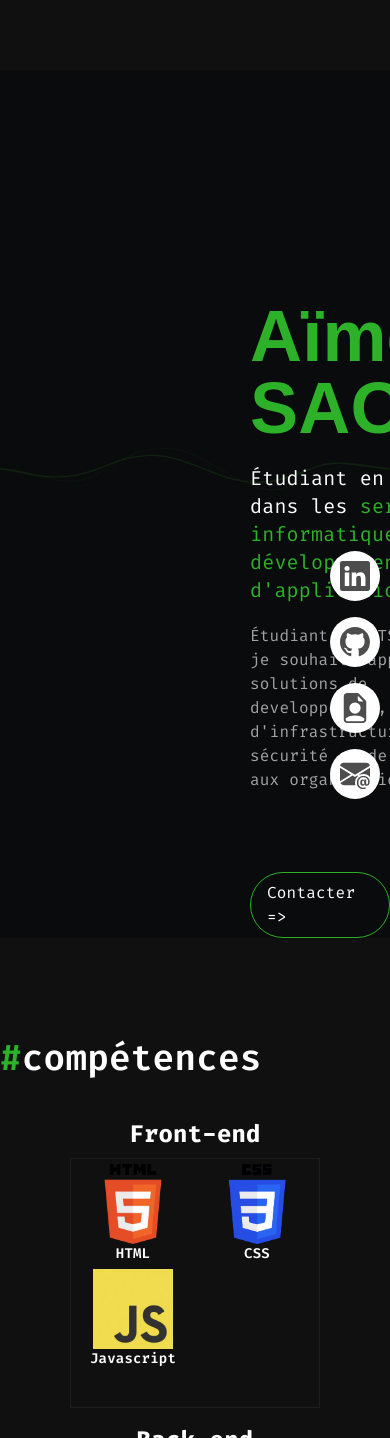
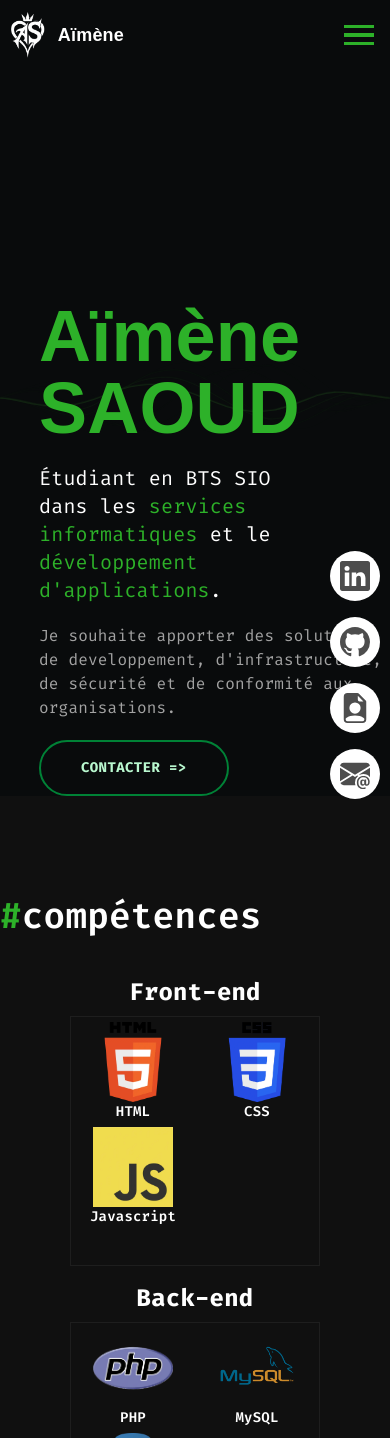
Before and after one commit to AimeneSD/Portefolio-pro, a React (Vite) app in the folder frontend/: page / in a window 390 px wide. Shown: the top 1438 px of the page. Built offline with nearby package versions, Linux system fonts and the light colour scheme; no server answers.

Commit message:
ajout composant bouton plus stylisé

```diff
--- a/frontend/package.json
+++ b/frontend/package.json
@@ -12,6 +12,7 @@
   "dependencies": {
     "@fontsource-variable/oswald": "^5.2.8",
     "@tailwindcss/vite": "^4.2.4",
+    "gsap": "^3.15.0",
     "lottie-react": "^2.4.1",
     "react": "^19.2.5",
     "react-dom": "^19.2.5",
--- a/frontend/src/components/Header.jsx
+++ b/frontend/src/components/Header.jsx
@@ -14,10 +14,10 @@ export default function Header() {
   const location = useLocation();
 
   return (
-    <header className="fixed top-0 w-full h-[70px] bg-bg-primary z-1000 flex items-center">
-      <nav className="relative flex justify-center items-center gap-[600px] w-full px-6 lg:px-[225px] z-1001">
+    <header className="fixed top-0 w-full h-[70px]  z-1000 flex items-center">
+      <nav className="relative flex justify-center items-center  w-full lg:gap-x-[10vw]  lg:px-[225px] z-1001">
         {/* ─── Logo + Titre ───────────────── */}
-        <Link to="/" className="flex items-center gap-2.5" id="header-logo">
+        <Link to="/" className="flex items-center gap-2.5 ml-[2vw]" id="header-logo">
           <img
             className="w-10 h-auto object-contain invert"
             src="/images/portfolio_icon.webp"
@@ -28,7 +28,7 @@ export default function Header() {
 
         {/* ─── Hamburger (mobile) ─────────── */}
         <button
-          className="flex lg:hidden flex-col gap-[5px] ml-auto cursor-pointer z-1200"
+          className="flex lg:hidden flex-col gap-[5px] mr-[4vw]  ml-auto cursor-pointer z-1200"
           onClick={() => setMenuOpen(!menuOpen)}
           aria-label="Menu de navigation"
           id="hamburger"
@@ -42,7 +42,7 @@ export default function Header() {
         <ul
           className={`
             lg:flex lg:ml-auto lg:flex-row lg:gap-[30px] lg:static lg:h-auto lg:w-auto lg:bg-transparent
-            fixed top-0 right-0 h-screen w-full bg-bg-primary
+            fixed max-lg:gap-y-15 max-lg:text-2xl   top-0 right-0 h-screen w-full bg-bg-primary
             flex flex-col items-center justify-center gap-8
             transition-transform duration-400 ease-in-out z-[1050]
             ${menuOpen ? 'translate-x-0' : 'translate-x-full lg:translate-x-0'}
--- /dev/null
+++ b/frontend/src/components/MachaButton.jsx
@@ -0,0 +1,49 @@
+import React, { useState } from 'react';
+
+const MachaButton = ({ label = "Label" , href = "#" }) => {
+  const [flairPos, setFlairPos] = useState({ x: 0, y: 0, scale: 0 });
+
+  const handleMouseMove = (e) => {
+    const rect = e.currentTarget.getBoundingClientRect();
+    // On calcule la position de la souris par rapport au bouton
+    const x = e.clientX - rect.left;
+    const y = e.clientY - rect.top;
+    setFlairPos({ x, y, scale: 1 });
+  };
+
+  const handleMouseLeave = () => {
+    setFlairPos((prev) => ({ ...prev, scale: 0 }));
+  };
+
+  return (
+    <a
+      href="#"
+      onMouseMove={handleMouseMove}
+      onMouseLeave={handleMouseLeave}
+      className="relative inline-flex items-center justify-center px-10 py-4 overflow-hidden font-medium tracking-wide text-green-200 bg-transparent border-2 border-green-700 rounded-full group transition-colors duration-300 hover:text-white"
+      style={{ isolation: 'isolate' }}
+    >
+      {/* La "bulle" (le flair) qui suit la souris */}
+      <span
+        className="absolute inset-0 z-0 pointer-events-none transition-transform duration-500 ease-out"
+        style={{
+          background: 'linear-gradient(114.41deg, #0ae448 20.74%, #abff84 65.5%)',
+          width: '300px',
+          height: '300px',
+          borderRadius: '50%',
+          left: flairPos.x - 150,
+          top: flairPos.y - 150,
+          transform: `scale(${flairPos.scale})`,
+          zIndex: -1,
+        }}
+      />
+
+      {/* Le texte du bouton */}
+      <span className="relative z-10 uppercase text-sm font-bold">
+        {label}
+      </span>
+    </a>
+  );
+};
+
+export default MachaButton;
--- a/frontend/src/components/Socials.jsx
+++ b/frontend/src/components/Socials.jsx
@@ -54,28 +54,31 @@ const Socials = () => {
         const bgStyle = { backgroundColor: s.color };
 
         return (
-          <li key={s.id} className="relative group mx-2.5 py-2">
+          <li key={s.id} className="relative mx-2.5 py-2">
             <a
               aria-label={s.label}
               href={s.href}
               target="_blank"
               rel="noopener noreferrer"
-              className="relative overflow-hidden flex justify-center items-center w-[50px] h-[50px] rounded-full text-[#4d4d4d] bg-white transition-all duration-300 ease-in-out hover:text-white hover:shadow-[3px_2px_45px_0px_rgba(0,0,0,0.12)]"
+              className="group relative flex justify-center items-center w-[50px] h-[50px] text-[#4d4d4d] transition-all duration-300 ease-in-out hover:text-white hover:shadow-[3px_2px_45px_0px_rgba(0,0,0,0.12)]"
             >
-              {/* Filled background animation */}
+              {/* Icon wrapper — clips the fill animation */}
+              <div className="relative overflow-hidden flex justify-center items-center w-full h-full rounded-full bg-white">
+                {/* Filled background animation — right to left */}
                 <div
-                className="absolute bottom-0 left-0 w-full h-0 transition-all duration-300 ease-in-out group-hover:h-full"
+                  className="absolute top-0 right-0 h-full w-0 transition-all duration-300 ease-in-out group-hover:w-full"
                   style={bgStyle}
                 />
                 {s.svg}
-            </a>
+              </div>
               {/* Tooltip */}
               <div
-              className="absolute top-full right-[150%] translate-y-[200%] text-white px-2.5 py-1.5 rounded-[5px] opacity-0 invisible text-sm transition-all duration-300 ease-in-out group-hover:opacity-100 group-hover:visible group-hover:-top-[50px]"
+                className="pointer-events-none absolute top-full right-[150%] translate-y-[200%] text-white px-2.5 py-1.5 rounded-[5px] opacity-0 invisible text-sm whitespace-nowrap transition-all duration-300 ease-in-out group-hover:opacity-100 group-hover:visible group-hover:-top-[50px]"
                 style={bgStyle}
               >
                 {s.label}
               </div>
+            </a>
           </li>
         );
       })}
--- a/frontend/src/pages/ContactPage.jsx
+++ b/frontend/src/pages/ContactPage.jsx
@@ -41,7 +41,7 @@ export default function ContactPage() {
 
   return (
     <main className="w-[70vw] max-w-3xl flex flex-col gap-[100px] self-center mt-[90px] mb-[80px] items-center max-lg:w-[90vw]">
-      <section className="flex flex-col gap-10 w-full" id="contact-form-section">
+      <section className="flex flex-col mt-[60px]  gap-10 w-full" id="contact-form-section">
         <div>
           <h1 className="text-4xl font-semibold text-text-primary">
             <span className="green-text">/</span>collaborons
--- a/frontend/src/pages/HomePage.jsx
+++ b/frontend/src/pages/HomePage.jsx
@@ -5,6 +5,7 @@ import SkillGrid from '../components/SkillGrid';
 import Socials from '../components/Socials';
 import { useLottie } from 'lottie-react';
 import AnimatedWaves from '../assets/wave_animation.json';
+import MachaButton from '../components/MachaButton';
 
 const API_URL = import.meta.env.VITE_API_URL || 'http://localhost:3000';
 
@@ -37,7 +38,7 @@ export default function HomePage() {
         <div className="absolute top-1/2 left-0 w-full -translate-y-1/2 opacity-15 z-[0] pointer-events-none">
           {WaveAnimation}
         </div>
-        <div className="flex flex-col z-0 justify-center items-start mr-auto mt-[300px] gap-5 ml-[250px] max-lg:mr-0">
+        <div className="flex flex-col z-0 justify-center items-start mr-auto mt-[300px] gap-5 ml-[10vw] max-lg:mr-0">
           <div className="flex-1 flex flex-col  gap-y-5">
             <h1 className="text-[250%] text-text-primary font-bold leading-tight">
             <span className="green-text text-7xl">Aïmène SAOUD</span>
@@ -47,16 +48,10 @@ export default function HomePage() {
               <span className="green-text">développement d'applications</span>.
             </h2>
             <p className="text-text-secondary max-w-[700px]">
-              Étudiant en BTS SIO,<br /> je souhaite apporter des solutions de developpement, d'infrastructure, de sécurité et de conformité aux organisations.
+              Je souhaite apporter des solutions de developpement, d'infrastructure, de sécurité et de conformité aux organisations.
             </p>
           </div>
-          <a
-            href="#contacts"
-            className="self-start px-4 py-2 mt-15 border border-accent rounded-full text-text-primary transition-colors duration-500 hover:bg-accent-hover"
-            id="cta-contact"
-          >
-            Contacter =&gt;
-          </a>
+          <MachaButton label="Contacter =>" href="#contacts" />
         </div>
 
       </section>
```
Also changed, not shown: 1 other file (tests, documents, lock files or other folders). Lines whose indentation alone changed are shown as unchanged.
